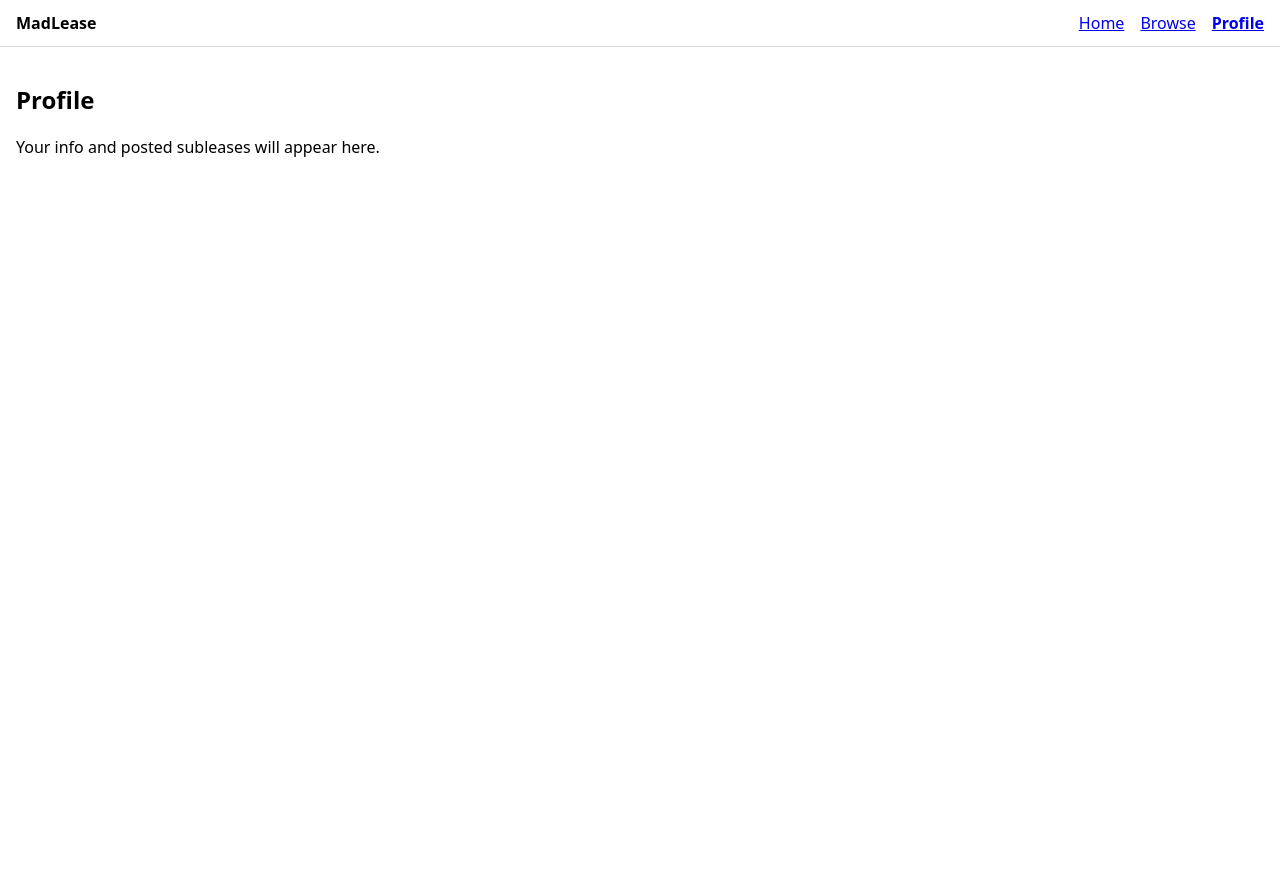
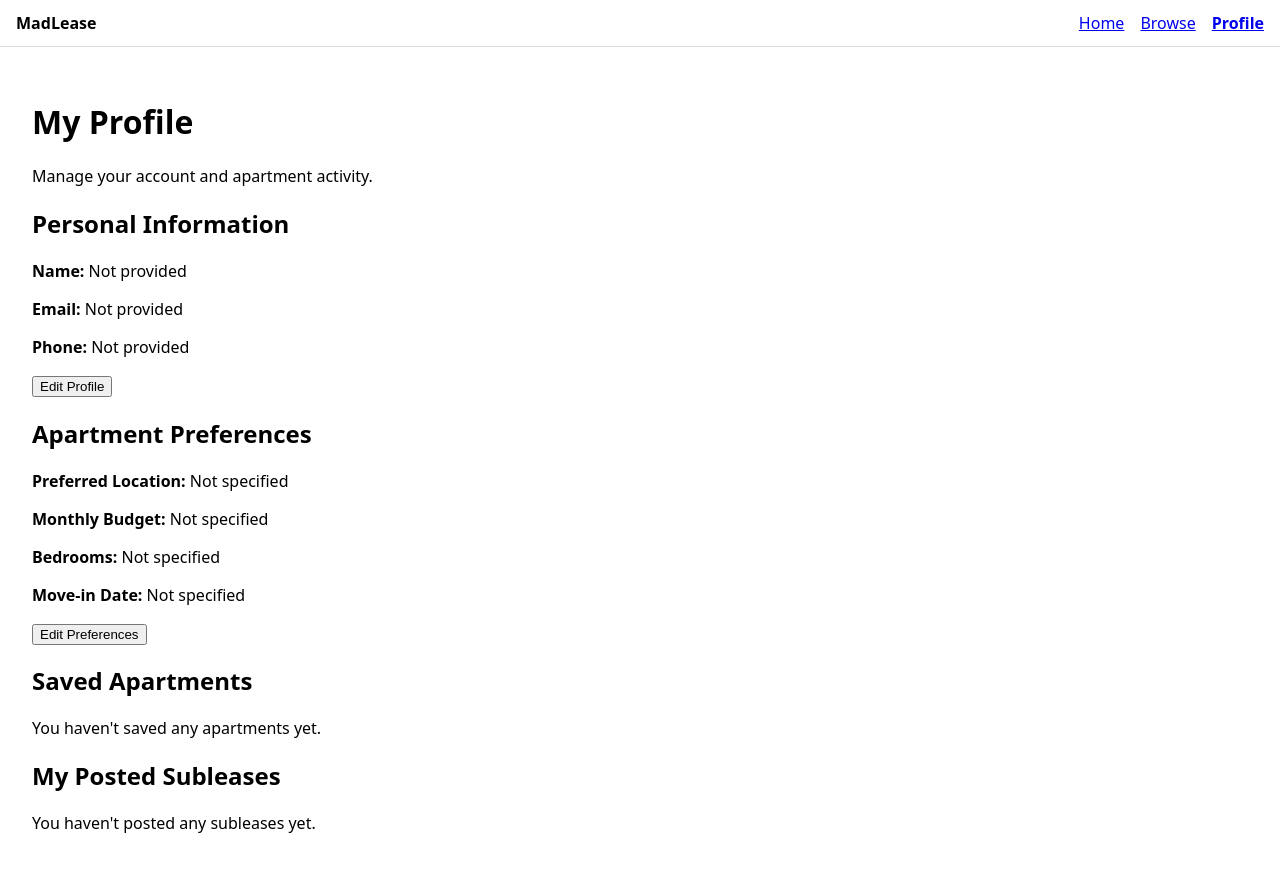
Before and after one commit to adityapall1/madlease, a React (Vite) app: page /profile in a window 1280 px wide. Shown: the top 872 px of the page. Before the commit the page ends 800 px from the top, so only its background shows below. Built offline with nearby package versions, Linux system fonts and the light colour scheme.

Commit message:
Built user information into the profile page

```diff
--- a/src/pages/Profile.jsx
+++ b/src/pages/Profile.jsx
@@ -1,10 +1,84 @@
-function Profile() {
+
+import { apartments, formatRange, leaseSummary } from '../data/apartments.js'
+
+function ProfileSection({ title, children }) {
   return (
-    <section>
-      <h1>Profile</h1>
-      <p>Your info and posted subleases will appear here.</p>
+    <section className="profile-section">
+      <h2>{title}</h2>
+      {children}
     </section>
   )
 }
 
+function Profile({ user, savedApartmentIds = [], postedSubleases = [] }) {
+  const savedApartments = apartments.filter((apartment) =>
+    savedApartmentIds.includes(apartment.id)
+  )
+
+  return (
+    <main className="profile">
+      <header className="profile-header">
+        <h1>My Profile</h1>
+        <p>Manage your account and apartment activity.</p>
+      </header>
+
+      {/* Personal Information */}
+      <ProfileSection title="Personal Information">
+        <p><strong>Name:</strong> {user?.name ?? 'Not provided'}</p>
+        <p><strong>Email:</strong> {user?.email ?? 'Not provided'}</p>
+        <p><strong>Phone:</strong> {user?.phone ?? 'Not provided'}</p>
+        <button type="button">Edit Profile</button>
+      </ProfileSection>
+
+      {/* Apartment Preferences */}
+      <ProfileSection title="Apartment Preferences">
+        <p><strong>Preferred Location:</strong> {user?.preferences?.location ?? 'Not specified'}</p>
+        <p><strong>Monthly Budget:</strong> {user?.preferences?.budget ?? 'Not specified'}</p>
+        <p><strong>Bedrooms:</strong> {user?.preferences?.bedrooms ?? 'Not specified'}</p>
+        <p><strong>Move-in Date:</strong> {user?.preferences?.moveInDate ?? 'Not specified'}</p>
+        <button type="button">Edit Preferences</button>
+      </ProfileSection>
+
+      {/* Saved Apartments */}
+      <ProfileSection title="Saved Apartments">
+        {savedApartments.length === 0 ? (
+          <p>You haven't saved any apartments yet.</p>
+        ) : (
+          <ul className="profile-apartment-list">
+            {savedApartments.map((apartment) => {
+              const summary = leaseSummary(apartment)
+
+              return (
+                <li key={apartment.id}>
+                  <h3>{apartment.name}</h3>
+                  <p>{apartment.address}</p>
+                  <p>{summary.count} available options</p>
+                  <p>{formatRange(summary)} /mo</p>
+                </li>
+              )
+            })}
+          </ul>
+        )}
+      </ProfileSection>
+
+      {/* Posted Subleases */}
+      <ProfileSection title="My Posted Subleases">
+        {postedSubleases.length === 0 ? (
+          <p>You haven't posted any subleases yet.</p>
+        ) : (
+          <ul>
+            {postedSubleases.map((sublease) => (
+              <li key={sublease.id}>
+                <h3>{sublease.title}</h3>
+                <p>{sublease.address}</p>
+                <p>Status: {sublease.status}</p>
+              </li>
+            ))}
+          </ul>
+        )}
+      </ProfileSection>
+    </main>
+  )
+}
+
 export default Profile
```
